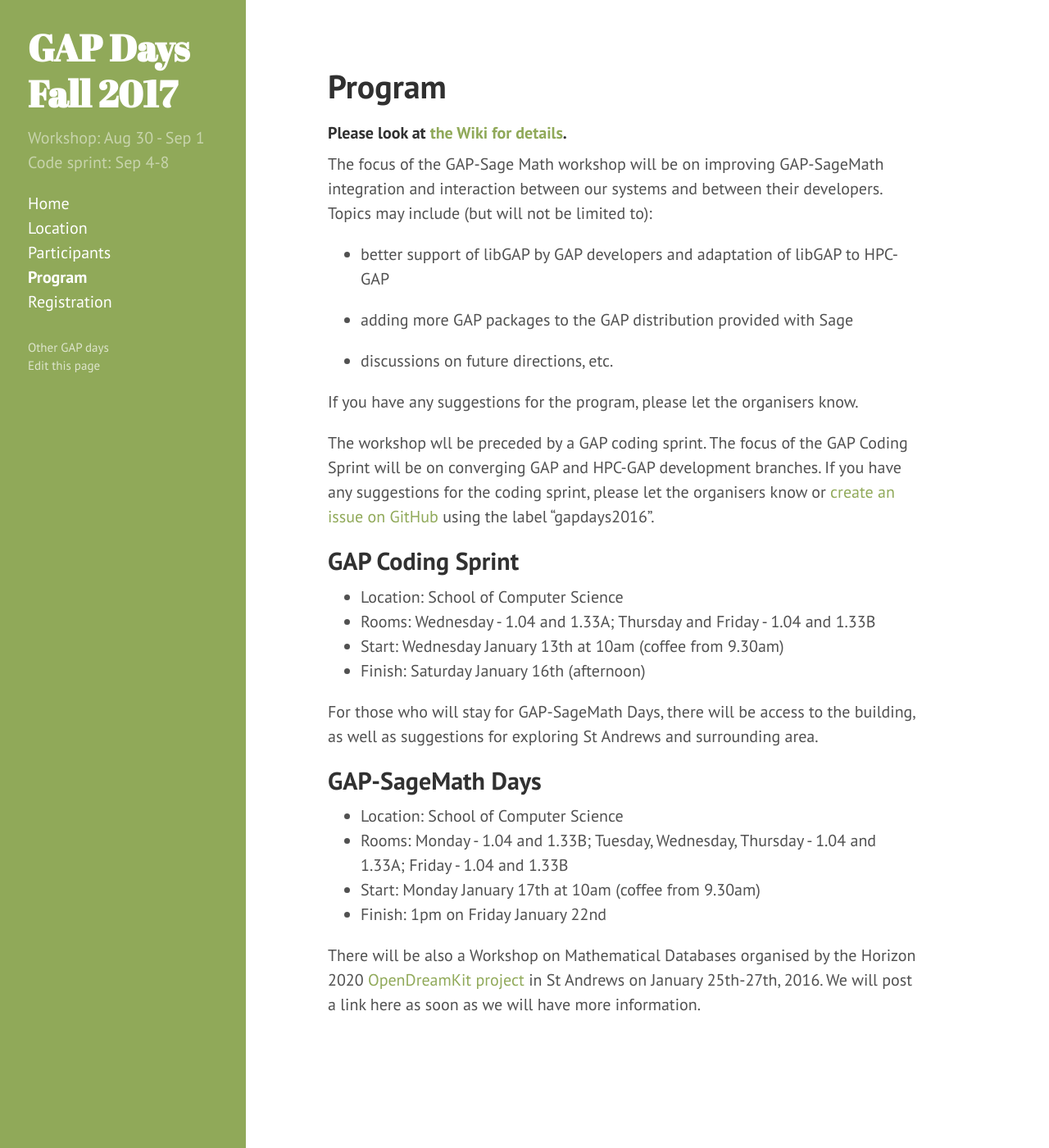
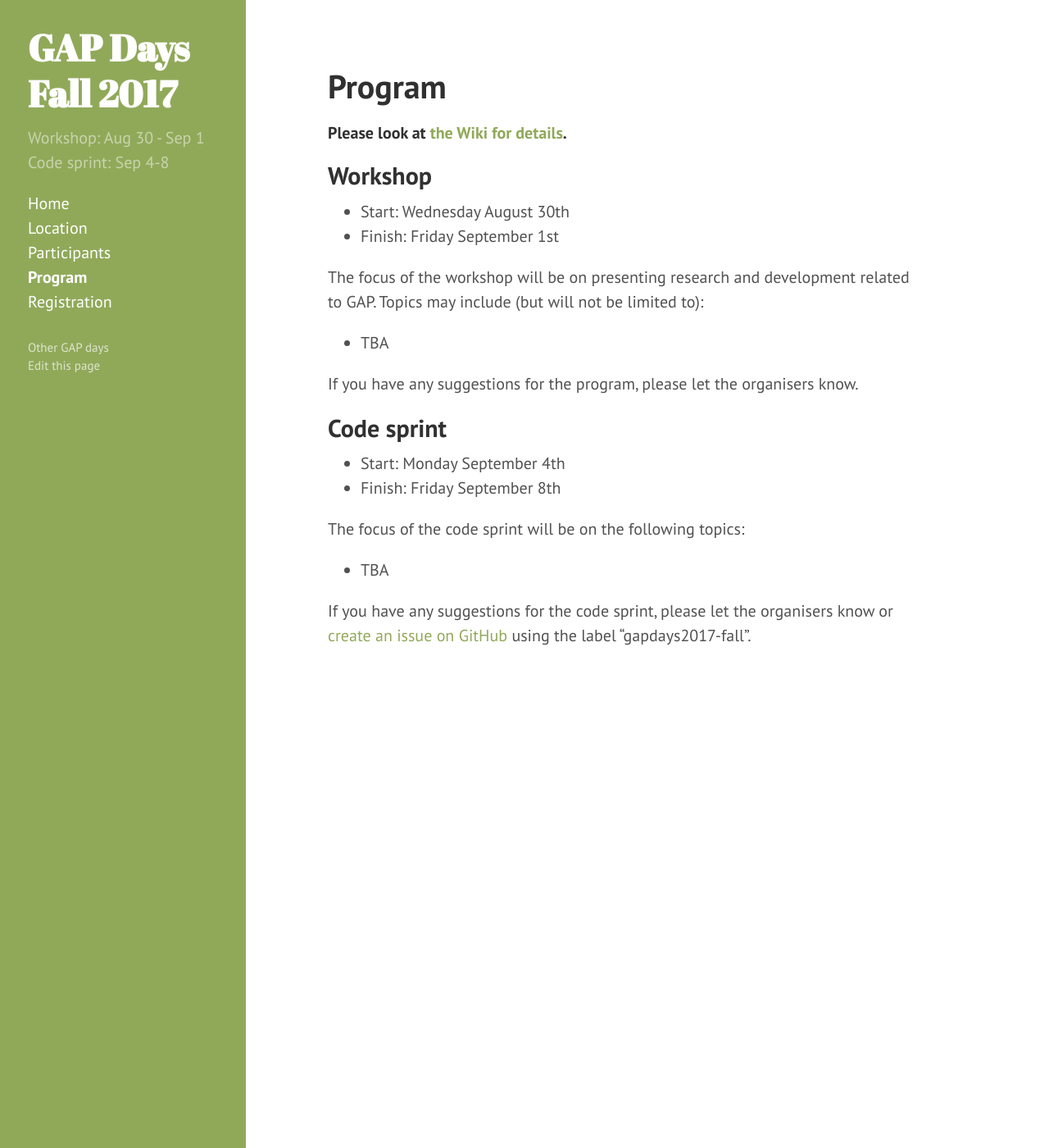
Before and after one commit to lbfm-rwth/gap-in-algebraic-research-2018, a Jekyll site: the page built from program.md, in a window 1280 px wide and 1400 px high. Shown: the whole window at 82% size. Built offline with Jekyll 4.4.1, drawn with Linux system fonts in a browser that asks for light colours.

Commit message:
Some work on the program

```diff
--- a/program.md
+++ b/program.md
@@ -3,77 +3,26 @@ layout: page
 title: Program
 ---
 
-#### Please look at [the Wiki for details](https://github.com/gapdays/gap-sage-days2016/wiki).
+#### Please look at [the Wiki for details](https://github.com/gapdays/gapdays2017-fall/wiki).
 
-The focus of the GAP-Sage Math workshop will be on improving GAP-SageMath integration and interaction between our systems and between their developers. Topics may include (but will not be limited to):
 
-* better support of libGAP by GAP developers and adaptation of libGAP to HPC-GAP
+## Workshop
+* Start: Wednesday August 30th <!-- TODO: insert start time -->
+* Finish: Friday September 1st <!-- TODO: insert end time -->
 
-* adding more GAP packages to the GAP distribution provided with Sage
+The focus of the workshop will be on presenting research and development related to GAP. Topics may include (but will not be limited to):
 
-* discussions on future directions, etc.
+* TBA
+
 
 If you have any suggestions for the program, please let the organisers know.
 
-The workshop wll be preceded by a GAP coding sprint. The focus of the GAP Coding Sprint will be on converging GAP and HPC-GAP development branches. If you have any suggestions for the coding sprint, please let the organisers know or [create an issue on GitHub](https://github.com/gap-system/gap/issues) using the label "gapdays2016".
 
-## GAP Coding Sprint
-* Location: School of Computer Science
-* Rooms: Wednesday - 1.04 and 1.33A; Thursday and Friday - 1.04 and 1.33B
-* Start: Wednesday January 13th at 10am (coffee from 9.30am)
-* Finish: Saturday January 16th (afternoon)
+## Code sprint
+* Start: Monday September 4th <!-- TODO: insert start time -->
+* Finish: Friday September 8th <!-- TODO: insert end time -->
 
-For those who will stay for GAP-SageMath Days, there will be access to the building, as well as suggestions for exploring St Andrews and surrounding area.
+The focus of the code sprint will be on the following topics:
+* TBA
 
-
-## GAP-SageMath Days
-* Location: School of Computer Science
-* Rooms: Monday - 1.04 and 1.33B; Tuesday, Wednesday, Thursday - 1.04 and 1.33A; Friday - 1.04 and 1.33B
-* Start: Monday January 17th at 10am (coffee from 9.30am)
-* Finish: 1pm on Friday January 22nd
-
-There will be also a Workshop on Mathematical Databases organised by the Horizon 2020 [OpenDreamKit project](http://opendreamkit.org/) in St Andrews on January 25th-27th, 2016. We will post a link here as soon as we will have more information.
-
-{% comment %}
-
-* a general introduction to programming in GAP, talks given by
-[Max Horn](http://www.quendi.de/math.php),
-* an introduction to parallel programming in GAP, talks given by
-[Markus Pfeiffer](http://www.morphism.de/~markusp/),
-* an introduction to the GAP-package [homalg/CAP](http://homalg.math.rwth-aachen.de/)
-(homological algebra and category theory in GAP), talks given by
-[Mohamed Barakat](http://www.mathematik.uni-kl.de/~barakat/en/index), [Sebastian
-Gutsche](http://wwwb.math.rwth-aachen.de/~gutsche/) and [Sebastian Posur](http://wwwb.math.rwth-aachen.de/Mitarbeiter/posur.php),
-* an introduction to the GAP-package [QPA](http://www.math.ntnu.no/~oyvinso/QPA/) (Quivers and Path
-Algebras), talks given by
-[Øystein Skartsæterhagen](http://www.math.ntnu.no/~oysteini/) and
-[Øyvind Solberg](http://www.math.ntnu.no/~oyvinso/),
-* an introduction to finding quivers and relations of group rings of
-  finite groups, talk given by [Klaus Lux](http://math.arizona.edu/~klux/).
-
-The school will be followed by a coding sprint to mutally integrate
-the homalg/CAP and QPA. It will end on Wednesday the 23rd at 13:00.
-
-
-*  [Schedule as PDF]({{ site.baseurl }}/program.pdf)
-  * Welcoming session: Monday, September 14, 09:00
-  * First talk: Monday, September 14, 09:15
-  * Joint dinner: Wednesday 16, excursion in the afternoon to
-    [Elgsethytta](http://www.elgsethytta.com/public.aspx?pageid=88995)
-  * End: Friday, September 18, 18:00
-
-* Please install GAP on your laptop _before_ arriving to the school.
-Please visit the ["Downloading and Installation" page](http://www.gap-system.org/Download/index.html).
-
-* If you are interested in HPC-GAP (High Performance Computing GAP)
-please try to get it installed and working on your laptop
-_before_ arriving at the school.
-To do so, we suggest following [Reimer's build guide](https://github.com/gap-system/gap/wiki/Building-HPC-GAP).
-If you encounter any difficulties, use the [issue tracker](https://github.com/gap-system/gap/issues)
-to report your problem (please include OS version, compiler version, ...).
-
-* The third talk about homalg/CAP will be an interactive hands-on session.
-If you are interested in this, please download the latest version of the
-[CAP project](https://github.com/homalg-project/CAP_project).
-
-{% endcomment %}
+If you have any suggestions for the code sprint, please let the organisers know or [create an issue on GitHub](https://github.com/gap-system/gap/issues) using the label "gapdays2017-fall".
```
